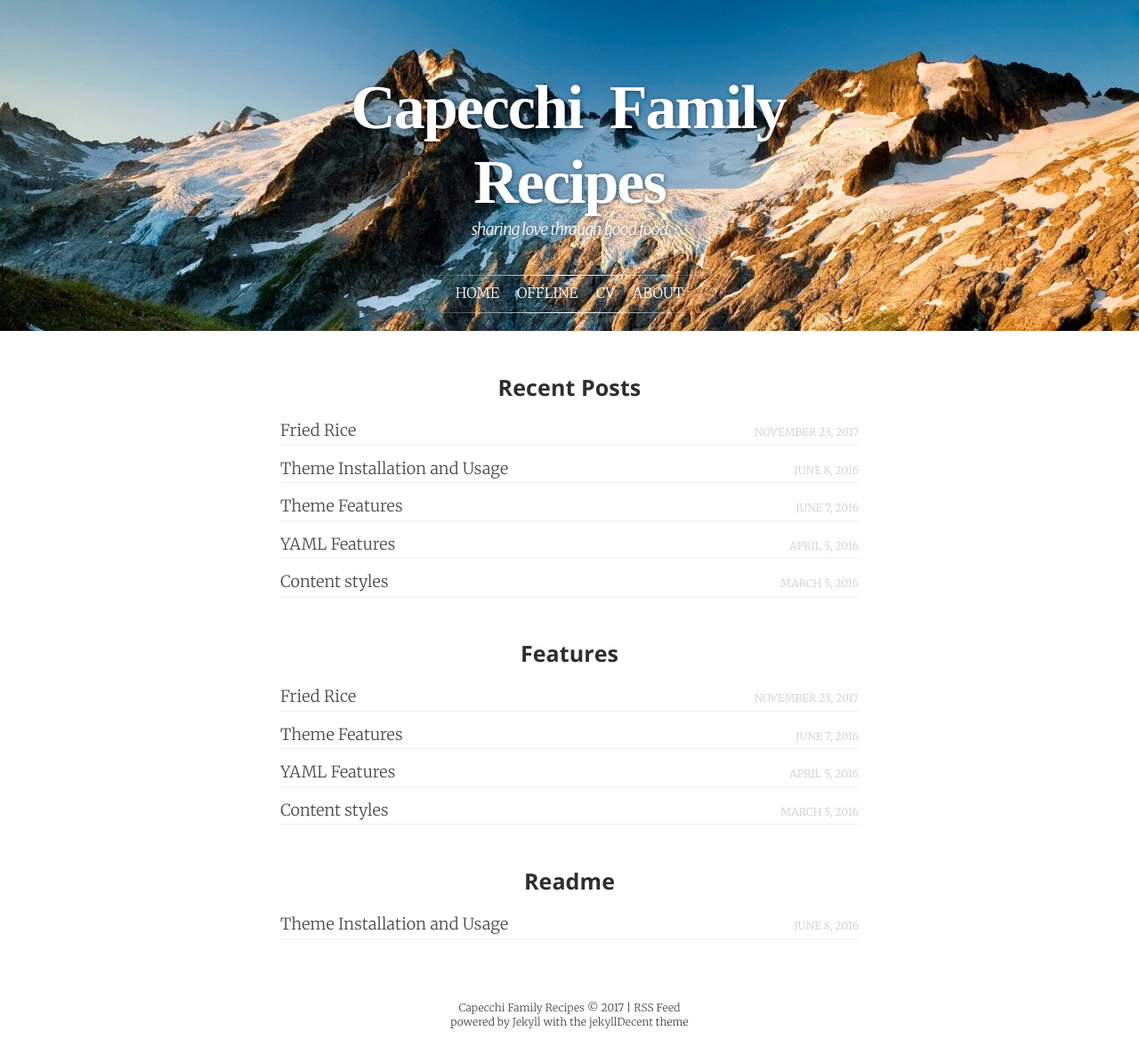
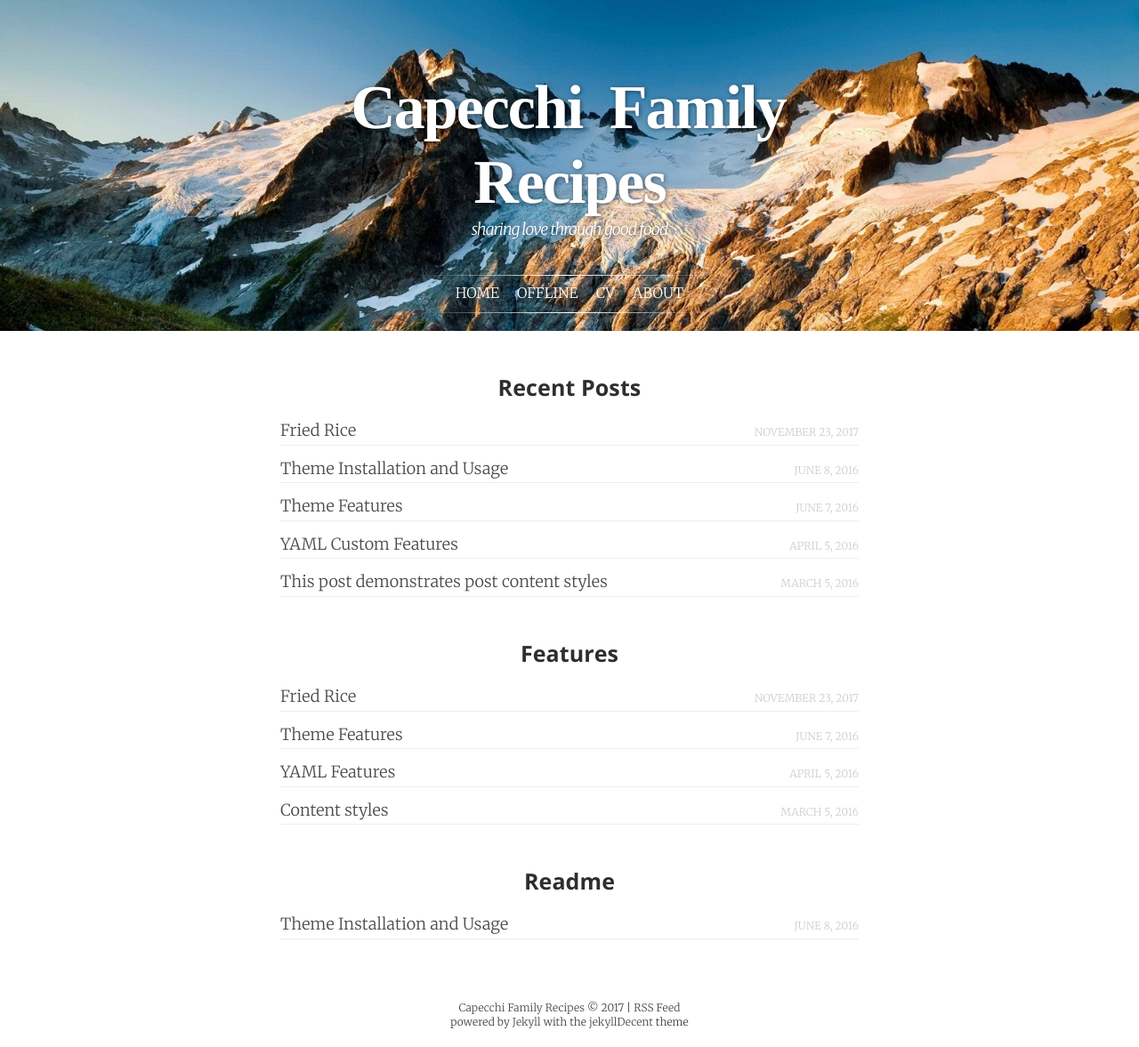
Before and after one commit to capecchifamily/capecchifamily.github.io, a Jekyll site: the page built from index.html, in a window 1280 px wide. Shown: the whole page at 89% size. Built offline with Jekyll 4.4.1, drawn with Linux system fonts in a browser that asks for light colours; some web fonts are replaced.

```diff
--- a/index.html
+++ b/index.html
@@ -9,8 +9,8 @@ layout: default
         {% for post in site.posts limit:5  %}
         {% unless post.draft %}
 
-        {% if post.menutitle %}
-        {% assign title = post.menutitle %}
+        {% if post.title %}
+        {% assign title = post.title %}
         {% else %}
         {% assign title = post.title %}
         {% endif %}
```
Also changed, not shown: _posts/2017-11-23-Fried_Rice.md (+1 -1 lines), 1 other file.
